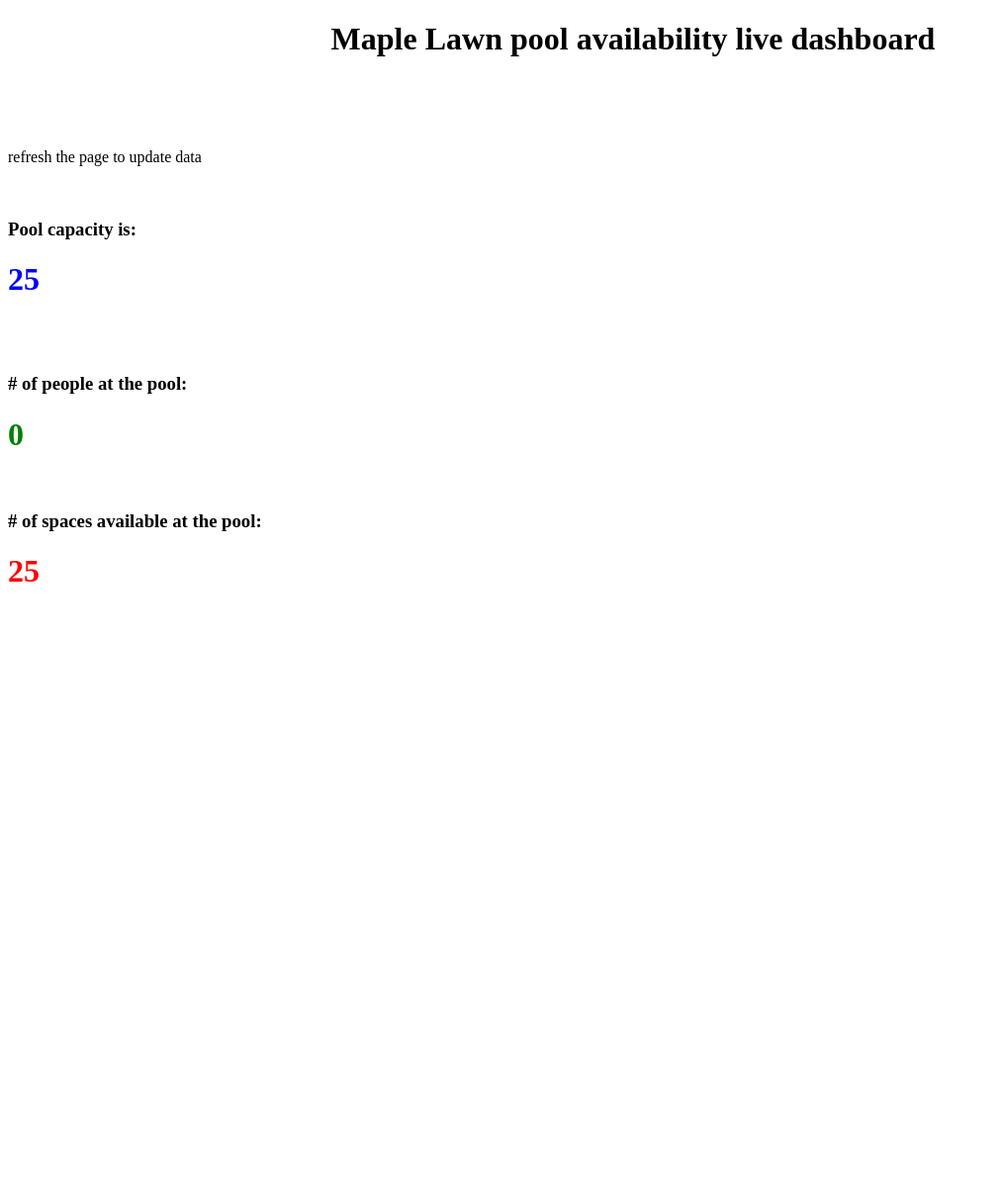
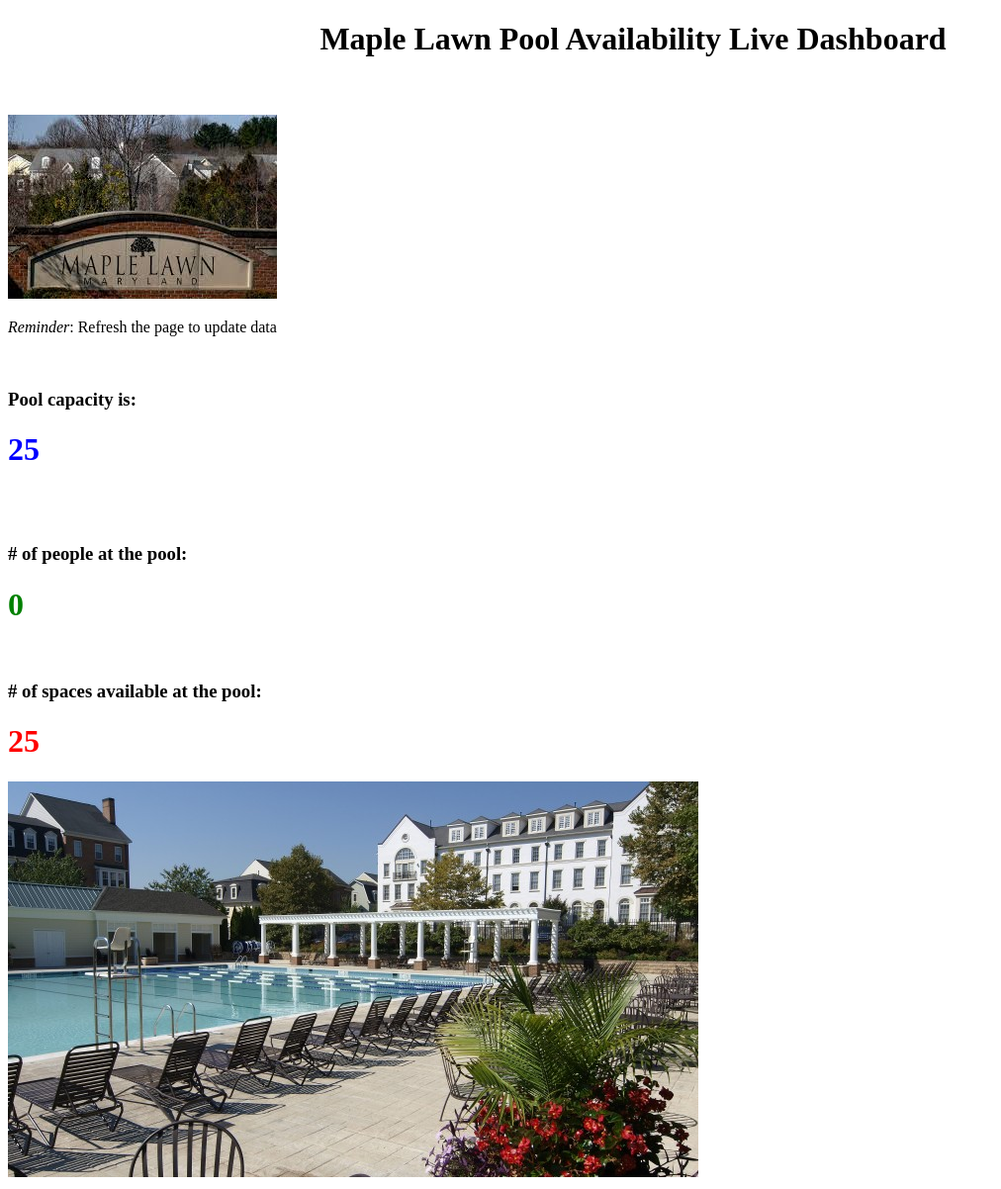
Before and after one commit to Noamt123/poolApp, a Flask app: page / in a window 1280 px wide. Shown: the whole page at 99% size, without its empty margins (0-1012 px from the left). Before the commit the page ends 588 px from the top, so only its background shows below. Run offline with Flask 2, Linux system fonts and the light colour scheme; some libraries are stand-ins or nearby versions.

Commit message:
Added pics to index.html

```diff
--- a/static/Pictures/aboutFolder.py
+++ /dev/null
@@ -1 +0,0 @@
-#This is where all of the pictures go.
--- a/templates/index.html
+++ b/templates/index.html
@@ -11,11 +11,12 @@
 	</head>
 
 	<body>
-		<h1 style="text-align: center">Maple Lawn pool availability live dashboard</h1>
+		<h1 style="text-align: center">Maple Lawn Pool Availability Live Dashboard</h1>
 		<br />
 		<br />
+		<img src="../static/Pictures/MapleLawn.jpg" alt="Maple Lawn">
 		<br />
-		<p>refresh the page to update data</p>
+		<p><em>Reminder</em>: Refresh the page to update data</p>
 		<br />
 		<h3>Pool capacity is:</h3>
 		<h1 style="color: blue">{{ cap }}</h1>
@@ -26,5 +27,6 @@
 		<br />
 		<h3># of spaces available at the pool:</h3>
 		<h1 style="color: red">{{ ca }}</h1>
+		<img src="../static/Pictures/MapleLawnPool.jpg" alt="Maple Lawn Pool">
 	</body>
 </html>
```
